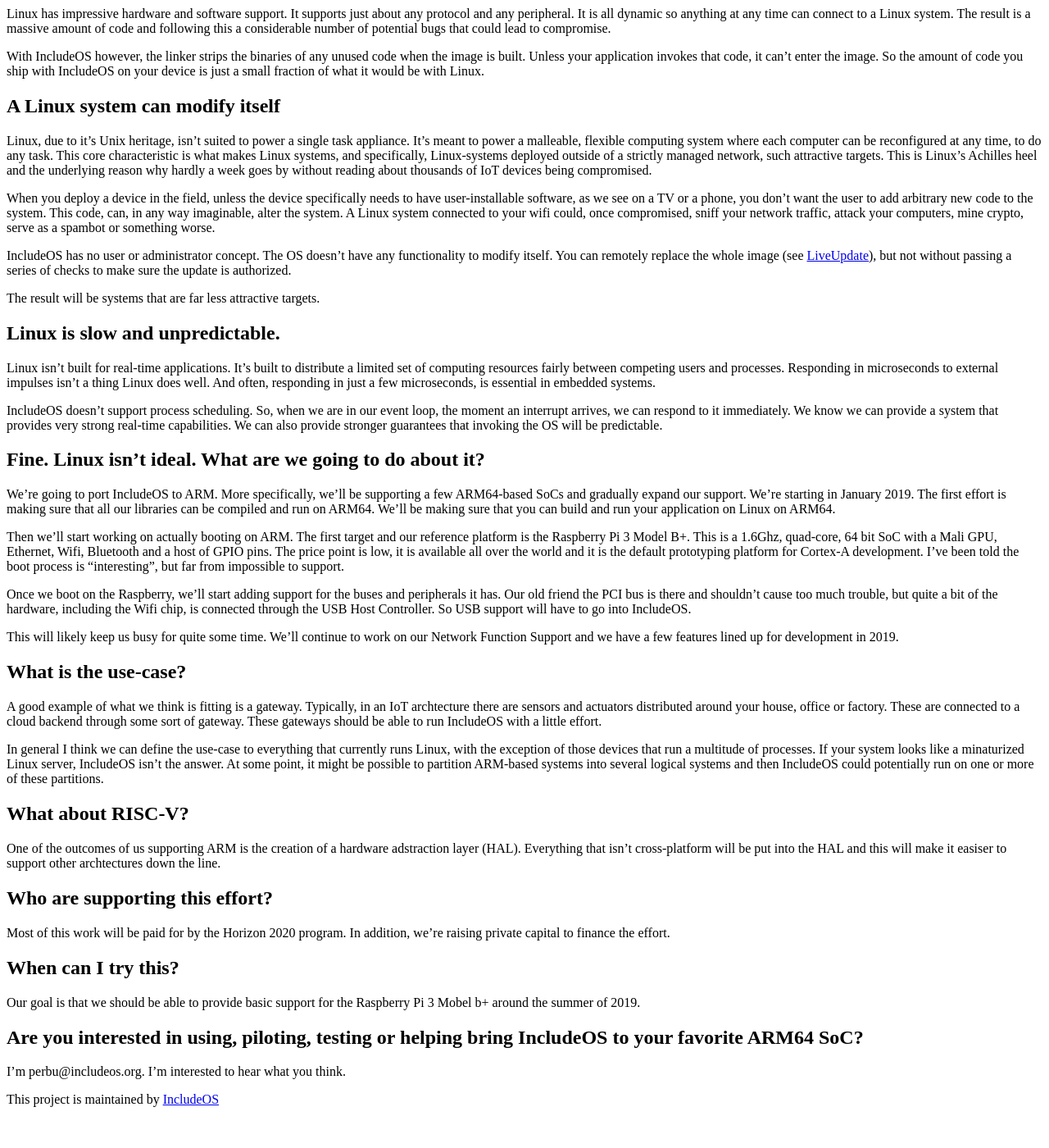
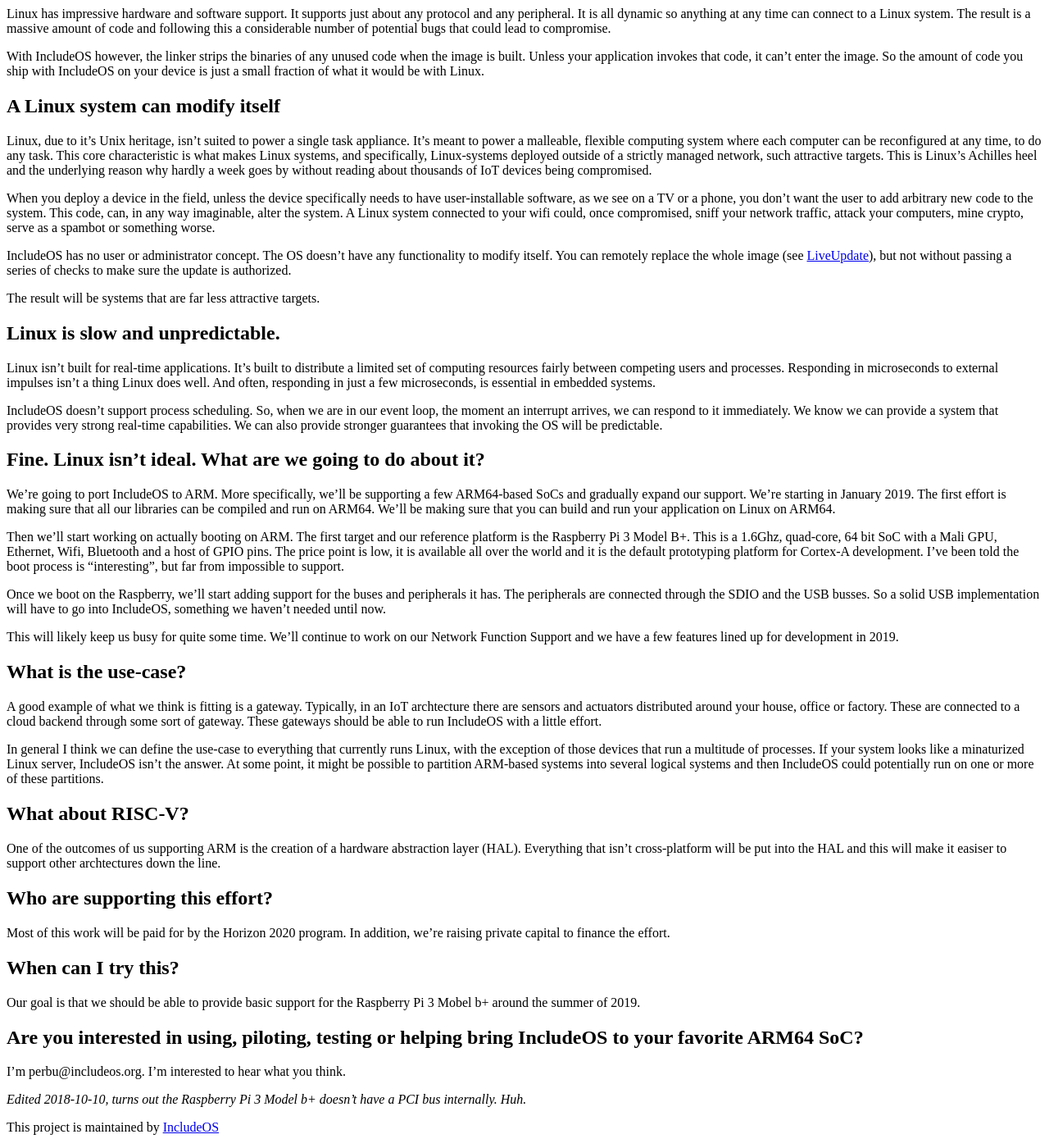
Before and after one commit to includeos/includeos.org, a Jekyll site: the page built from _src/_posts/2018-10-9-port-to-arm.md, in a window 1280 px wide and 1400 px high, scrolled down 595 px. Shown: the whole window at 82% size. Built offline with Jekyll 4.4.1, drawn with Linux system fonts in a browser that asks for light colours; nearby versions of some CDN libraries; library files that are not in the unit come from our copies; before the commit the page ends 1961 px from its top, so only the background shows below that.

Commit message:
No PCI bus

```diff
--- a/_src/_posts/2018-10-9-port-to-arm.md
+++ b/_src/_posts/2018-10-9-port-to-arm.md
@@ -41,7 +41,7 @@ We're going to port IncludeOS to ARM. More specifically, we'll be supporting a f
 
 Then we'll start working on actually booting on ARM. The first target and our reference platform is the Raspberry Pi 3 Model B+. This is a 1.6Ghz, quad-core, 64 bit SoC with a Mali GPU, Ethernet, Wifi, Bluetooth and a host of GPIO pins. The price point is low, it is available all over the world and it is the default prototyping platform for Cortex-A development. I've been told the boot process is "interesting", but far from impossible to support.
 
-Once we boot on the Raspberry, we'll start adding support for the buses and peripherals it has. Our old friend the PCI bus is there and shouldn't cause too much trouble, but quite a bit of the hardware, including the Wifi chip, is connected through the USB Host Controller. So USB support will have to go into IncludeOS.
+Once we boot on the Raspberry, we'll start adding support for the buses and peripherals it has. The peripherals are connected through the SDIO and the USB busses. So a solid USB implementation will have to go into IncludeOS, something we haven't needed until now.
 
 This will likely keep us busy for quite some time. We'll continue to work on our Network Function Support and we have a few features lined up for development in 2019.
 
@@ -54,7 +54,7 @@ In general I think we can define the use-case to everything that currently runs
 
 ## What about RISC-V?
 
-One of the outcomes of us supporting ARM is the creation of a hardware adstraction layer (HAL). Everything that isn't cross-platform will be put into the HAL and this will make it easiser to support other archtectures down the line.
+One of the outcomes of us supporting ARM is the creation of a hardware abstraction layer (HAL). Everything that isn't cross-platform will be put into the HAL and this will make it easiser to support other archtectures down the line.
 
 ## Who are supporting this effort?
 
@@ -68,5 +68,7 @@ Our goal is that we should be able to provide basic support for the Raspberry Pi
 
 I'm perbu@includeos.org. I'm interested to hear what you think.
 
+*Edited 2018-10-10, turns out the Raspberry Pi 3 Model b+ doesn't have a PCI bus internally. Huh.*
+
 [musl libc]: https://www.musl-libc.org/
 [LiveUpdate]: /blog/2017/liveupdate.html
```
